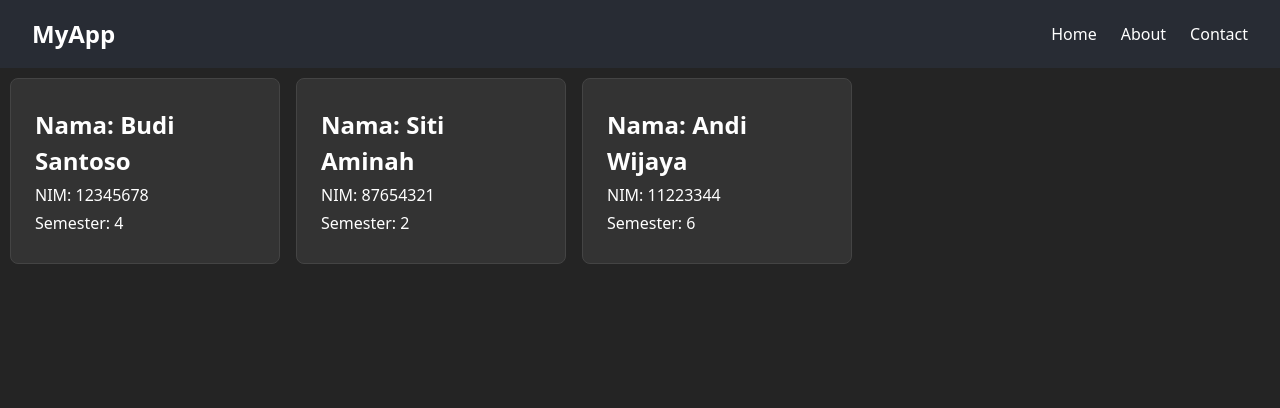
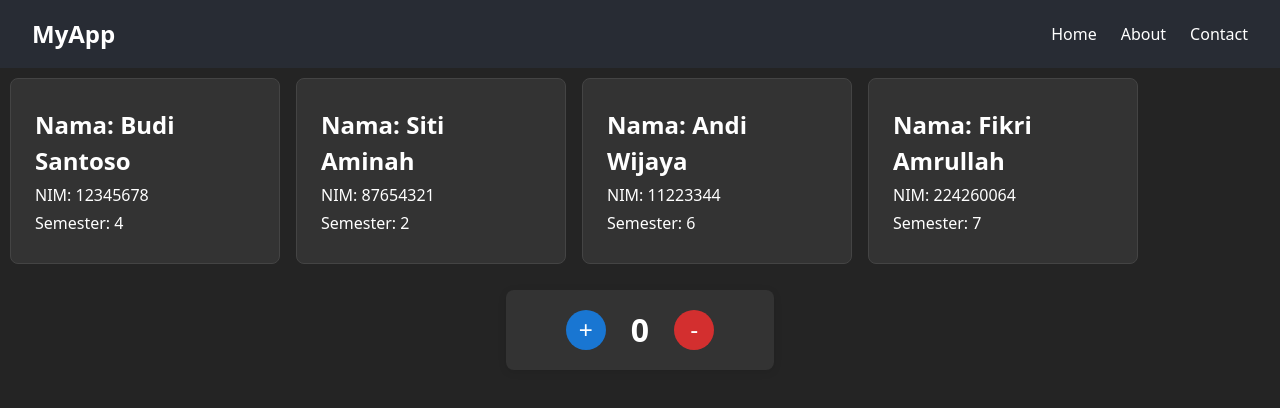
Before and after one commit to massiki/react-vite-typescript, a React (Vite) app: page / in a window 1280 px wide. Shown: the top 408 px of the page. Built offline with nearby package versions, Linux system fonts and the light colour scheme.

Commit message:
learn/useState-and-customHooks

```diff
--- a/src/App.css
+++ b/src/App.css
@@ -1,3 +1,4 @@
+/* navbar */
 .navbar {
   display: flex;
   justify-content: space-between;
@@ -32,6 +33,8 @@
   flex-wrap: wrap
 }
 
+/* card */
+
 .card {
   border: 1px solid #444;
   border-radius: 8px;
@@ -44,3 +47,48 @@
 .card .item {
   margin: 0.25rem 0;
 }
+
+/* counter */
+.counter {
+  display: flex;
+  align-items: center;
+  gap: 1rem;
+  background: #333;
+  border-radius: 8px;
+  padding: 1rem 1.5rem;
+  box-shadow: 0 2px 8px rgba(0, 0, 0, 0.10);
+  margin: 1rem auto;
+  max-width: 220px;
+  justify-content: center
+}
+
+.btn-increment {
+  font-size: 1.5rem;
+  color: #fff;
+  background: #1976d2;
+  border: none;
+  border-radius: 50%;
+  width: 40px;
+  height: 40px;
+  cursor: pointer;
+}
+
+.counter .number {
+  margin: 0;
+  font-size: 2rem;
+  font-weight: bold;
+  color: #fff;
+  width: 2ch;
+  text-align: center;
+}
+
+.btn-decrement {
+  font-size: 1.5rem;
+  color: #fff;
+  background: #d32f2f;
+  border: none;
+  border-radius: 50%;
+  width: 40px;
+  height: 40px;
+  cursor: pointer;
+}
--- a/src/App.tsx
+++ b/src/App.tsx
@@ -1,6 +1,7 @@
 import './App.css'
 import Navbar from './components/Navbar'
 import Card from './components/Card';
+import Counter from './components/Counter';
 
 type Student = {
   name: string;
@@ -24,7 +25,12 @@ function App() {
       name: 'Andi Wijaya',
       nim: 11223344,
       semester: 6,
-    }
+    },
+    {
+      name: 'Fikri Amrullah',
+      nim: 224260064,
+      semester: 7,
+    },
   ];
 
   return (
@@ -35,6 +41,7 @@ function App() {
           return <Card key={students.nim} name={students.name} nim={students.nim} semester={students.semester} />
         })}
       </div>
+      <Counter />
     </>
   )
 }
--- /dev/null
+++ b/src/components/Counter.tsx
@@ -0,0 +1,15 @@
+import { useCounter } from "../hooks/useCounter"
+
+const Counter = () => {
+  const { number, increment, decrement } = useCounter()
+
+  return (
+    <div className="counter">
+      <button className="btn-increment" onClick={increment}>+</button>
+      <p className="number">{number}</p>
+      <button className="btn-decrement" onClick={decrement}>-</button>
+    </div>
+  )
+}
+
+export default Counter
--- /dev/null
+++ b/src/hooks/useCounter.ts
@@ -0,0 +1,17 @@
+import { useState } from "react"
+
+export const useCounter = () => {
+  const [number, setNumber] = useState<number>(0)
+
+  const increment = () => {
+    setNumber(number + 1)
+  }
+
+  const decrement = () => {
+    setNumber(number - 1)
+  }
+
+  return {
+    number, increment, decrement
+  }
+}
```
